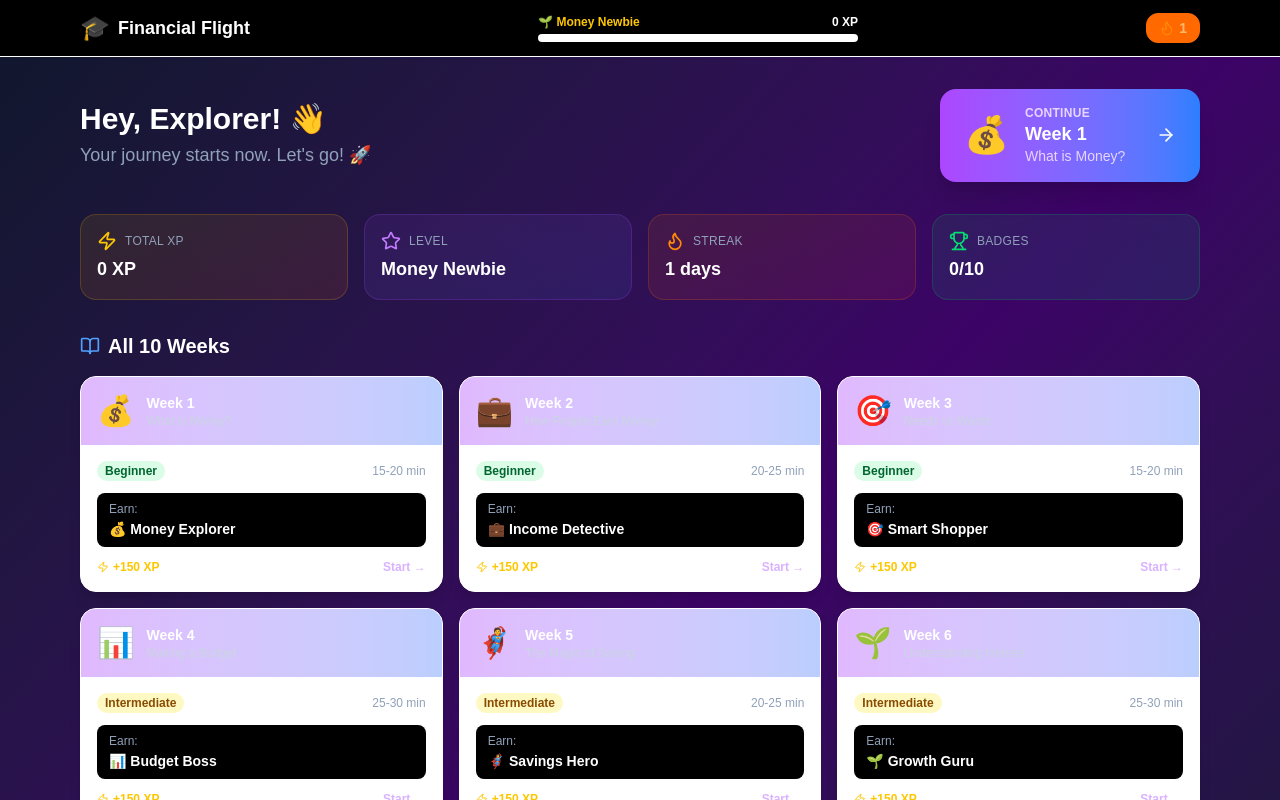
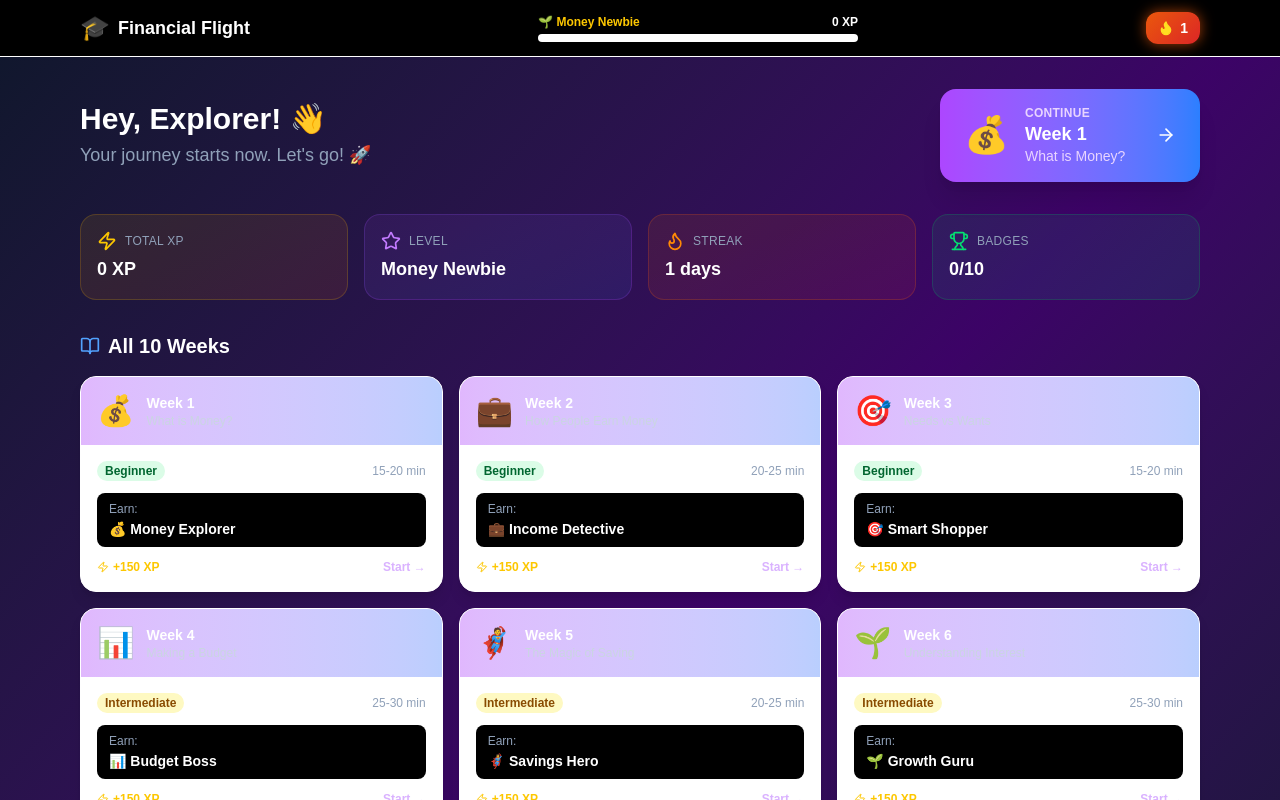
Before and after one commit to dataanalyse/Financial-Flight, a Next.js app: page / in a window 1280 px wide. Both pictures are taken after a click on the button "Start My Journey". Shown: the top 800 px of the page. Built offline with nearby package versions, Linux system fonts and the light colour scheme.

Commit message:
Make streak badge vibrant orange-red with glow

```diff
--- a/app/page.tsx
+++ b/app/page.tsx
@@ -288,9 +288,9 @@ export default function FinKidsAcademy() {
           </div>
 
           {/* Streak */}
-          <div className="flex items-center gap-1 bg-orange-500 bg-opacity-20 border border-orange-500 border-opacity-30 rounded-xl px-3 py-1">
-            <Flame className="h-4 w-4 text-orange-400" />
-            <span className="text-orange-300 font-bold text-sm">{player.streak}</span>
+          <div className="flex items-center gap-1.5 rounded-xl px-3 py-1.5" style={{ background: "linear-gradient(135deg, #ea580c, #dc2626)", boxShadow: "0 0 14px rgba(234,88,12,0.7)" }}>
+            <Flame className="h-4 w-4 text-yellow-300 fill-yellow-300" />
+            <span className="text-white font-extrabold text-sm">{player.streak}</span>
           </div>
         </div>
       </nav>
```
